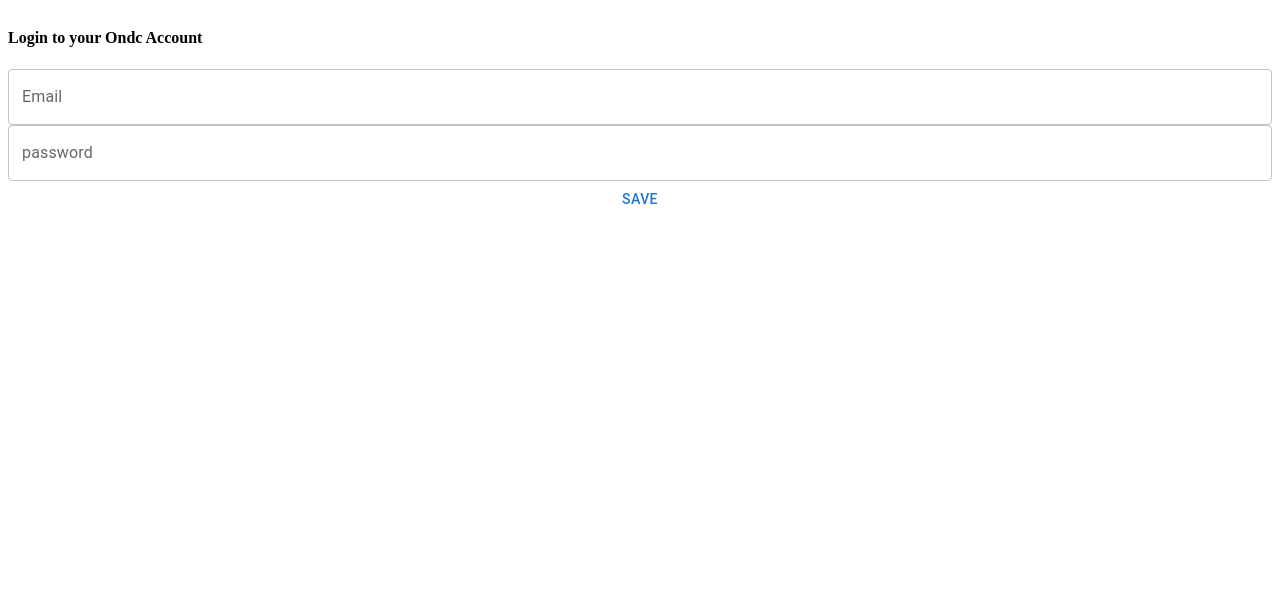
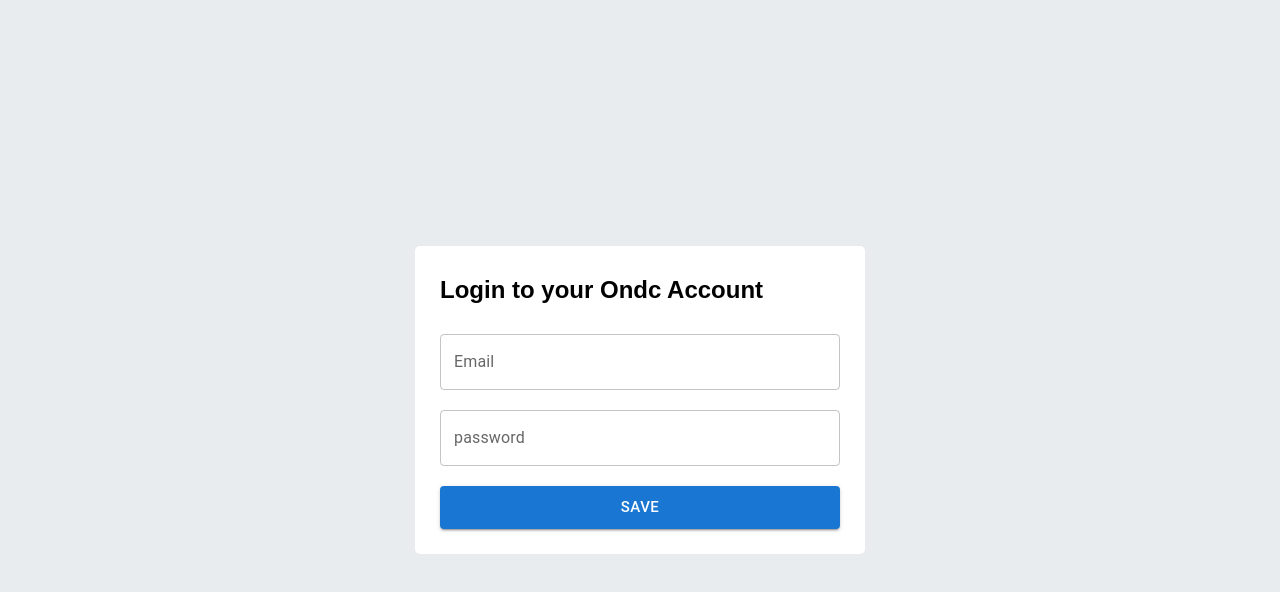
Before and after one commit to Prosee123/ONDC-, a React (Create React App) app: page / in a window 1280 px wide. Shown: the top 592 px of the page. Built offline with nearby package versions, Linux system fonts and the light colour scheme.

Commit message:
login ui

```diff
--- a/public/index.html
+++ b/public/index.html
@@ -24,7 +24,7 @@
       work correctly both with client-side routing and a non-root public URL.
       Learn how to configure a non-root public URL by running `npm run build`.
     -->
-    <title>React App</title>
+    <title>ONDC_Orders</title>
   </head>
   <body>
     <noscript>You need to enable JavaScript to run this app.</noscript>
--- a/src/container/ondc-dashboard/Products-list-section.js
+++ b/src/container/ondc-dashboard/Products-list-section.js
@@ -121,18 +121,15 @@
   }
   return (
     <>
-      <div style={{ height: 540, width: '100%' }}>
+      <div style={{ height: '70vh', width: '100%' }}>
         <Button onClick={onGetReport}> Export </Button>
         <DataGrid
           columns={columns}
           rows={orderArray}
-          rowsPerPageOptions={[30, 50, 100]}
           initialState={{
             orderArray,
-            pagination: {
-              pageSize: 30,
-            },
           }}
+          hideFooter={true}
           components={{
             Toolbar: CustomToolbar,
           }}
--- /dev/null
+++ b/src/index.css
@@ -0,0 +1,3 @@
+body {
+    margin: 0;
+}
--- a/src/index.js
+++ b/src/index.js
@@ -1,6 +1,8 @@
 import React from 'react';
 import ReactDOM from 'react-dom/client';
 import App from './App';
+
+import './index.css';
 
 import { Provider } from 'react-redux';
 import {store} from './utils/store';
--- a/src/views/login/login.js
+++ b/src/views/login/login.js
@@ -9,6 +9,28 @@
 import { useNavigate } from "react-router-dom";
 
 const useStyles = makeStyles({
+  h2: {
+    fontFamily: 'sans-serif',
+    marginBottom: '30px'
+  },
+  formControl: {
+    marginBottom: '20px'
+  },
+  mainDiv: {
+    width: '100%',
+    height: '100vh',
+    display: 'flex',
+    alignItems: 'center',
+    justifyContent: 'center',
+    backgroundColor: '#e9ecee'
+  },
+  loginBox: {
+    backgroundColor: '#ffffff',
+    padding: '25px',
+    paddingTop: '10px',
+    borderRadius: '5px',
+    width: '400px'
+  },
   loginLayoiut: {
     display: 'flex',
     flexDirection: 'column'
@@ -44,8 +66,10 @@
         setEmailError(false)
       }
 
-        else {  console.log('emial_true')
-        setEmailError(true) }
+      else {
+        console.log('emial_true')
+        setEmailError(true)
+      }
       setError(false)
     }
     else { setError(true) }
@@ -55,25 +79,33 @@
     navigate("/dashboard")
   }
   return (
-    <div className={classes.loginLayoiut}>
-      <h4>Login to your Ondc Account</h4>
+    <div className={classes.mainDiv}>
+      <div className={classes.loginBox}>
+        <h2 className={classes.h2}>Login to your Ondc Account</h2>
+        <div className={classes.formControl}>
           <TextField
             id="outlined-search"
             label="Email"
             type="text"
+            fullWidth
             onChange={(event) => getUserDet('email', event)}
           />
           {emailError && <p style={{ color: 'red', textAlign: 'center' }}>Provide a valid email</p>}
+        </div>
 
+        <div className={classes.formControl}>
           <TextField
             id="outlined-search"
             label="password"
             type="text"
+            fullWidth
             onChange={(event) => getUserDet('password', event)}
           />
           {error && <p style={{ color: 'red', textAlign: 'center' }}>Required Fields</p>}
+        </div>
 
-      <Button onClick={onSave}> Save </Button>
+        <Button onClick={onSave} fullWidth variant="contained" size="large">Save </Button>
+      </div>
     </div>
   )
 }
```
Lines whose indentation alone changed are shown as unchanged.
